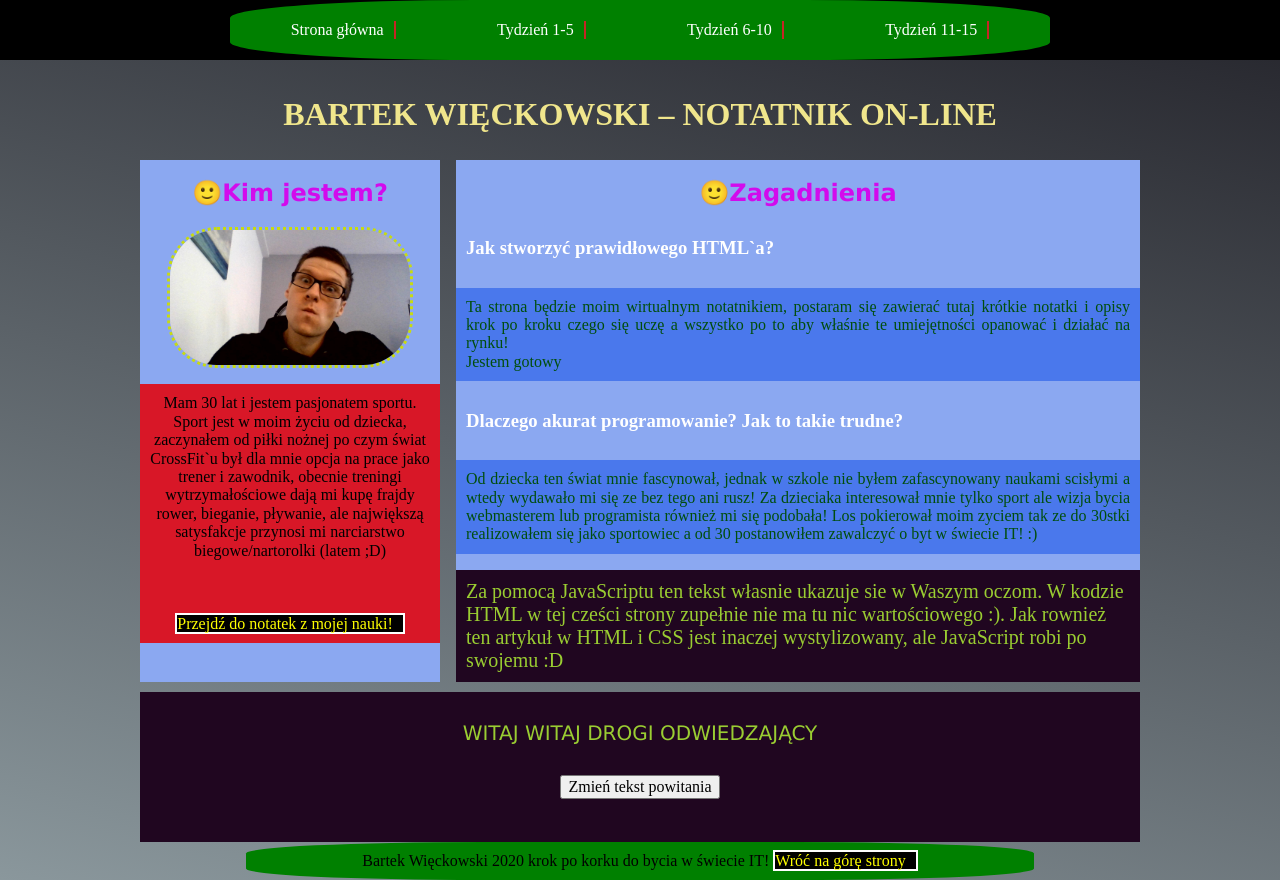
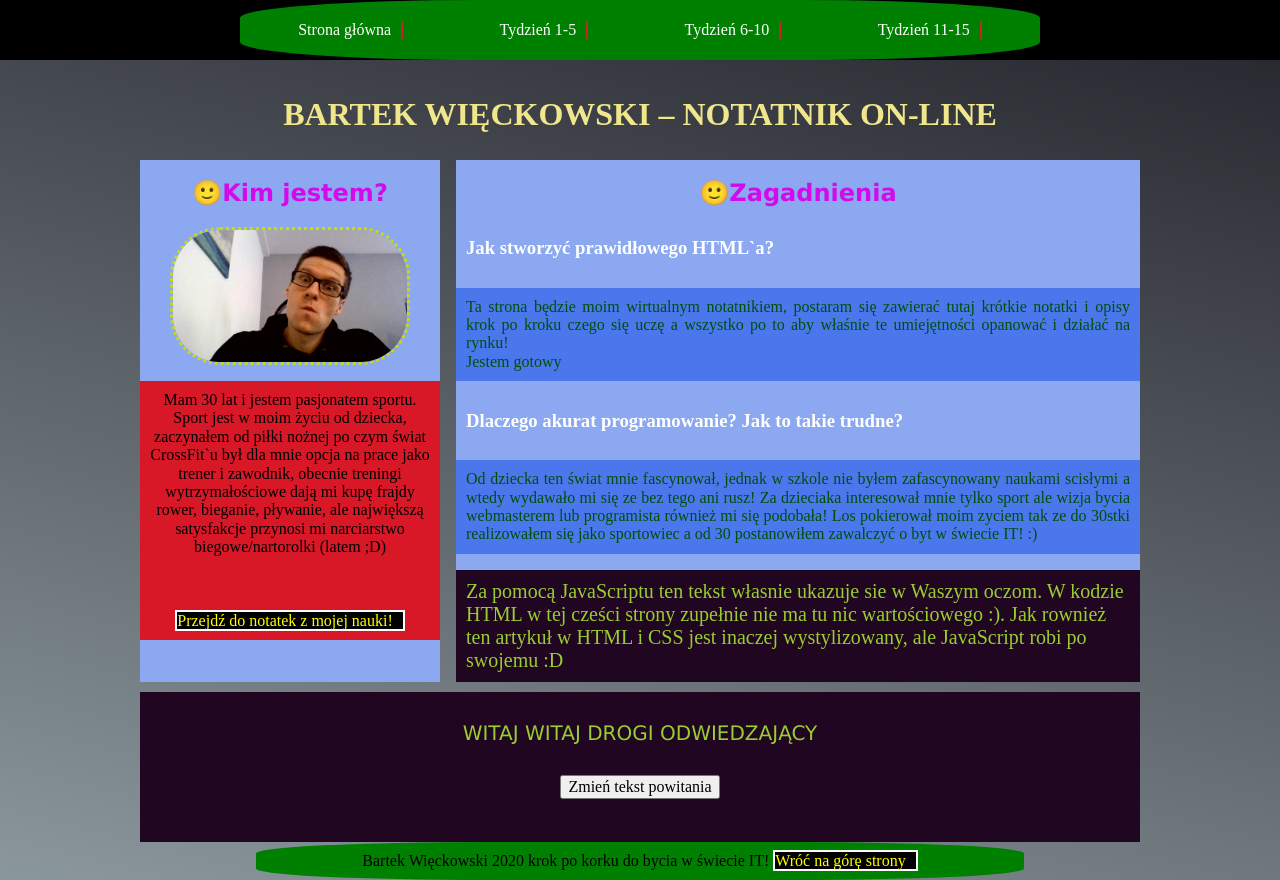
Before and after one commit to Bartek-Wieckowski/homepage, a website: page index.html in a window 1280 px wide. Drawn offline with nearby package versions, Linux system fonts and the light colour scheme; files that its build step writes are made by us from their sources.

Commit message:
add border boxing in style

```diff
--- a/scss/style.scss
+++ b/scss/style.scss
@@ -1,3 +1,11 @@
+html {
+  box-sizing: border-box;
+
+  }
+  *, *:after, *:before {
+
+  box-sizing: inherit;
+  }
 body {
     background-color: lightgray;
     display: flex;
```
